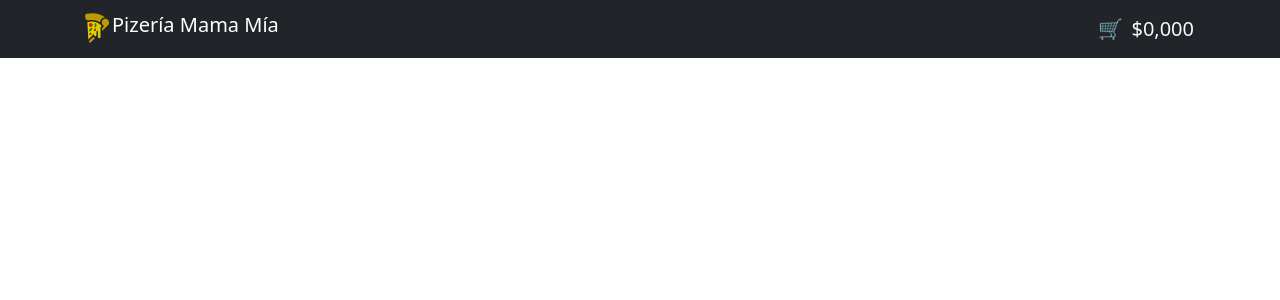
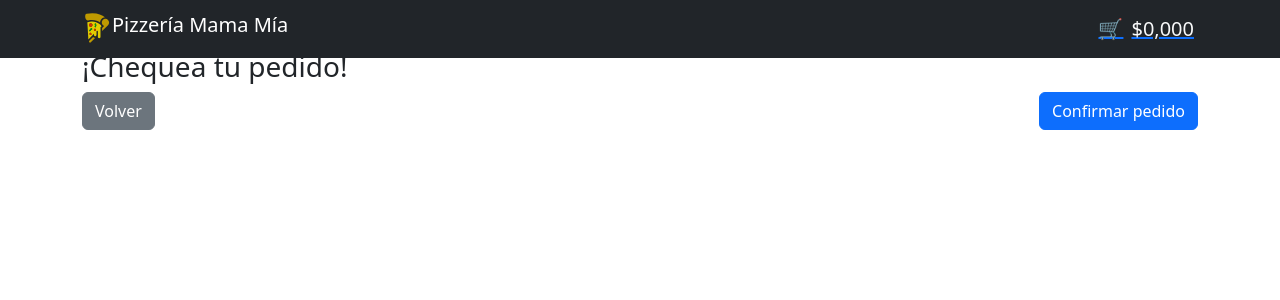
Before and after one commit to cpileon/shop_pizeria, a React (Vite) app: page /carrito in a window 1280 px wide. Shown: the top 300 px of the page. Built offline with nearby package versions, Linux system fonts and the light colour scheme.

Commit message:
Checkout page added

```diff
--- a/src/App.jsx
+++ b/src/App.jsx
@@ -12,7 +12,8 @@ import Navegacion from './assets/components/Navegacion'
 
 //Views
 import Home from './assets/views/Home';
-import Detail from "./assets/views/Detail";
+import Pizza from "./assets/views/Pizza";
+import Carrito from "./assets/views/Carrito";
 
 function App() {
   //Crear nueva propiedad en los datos de las pizzas y
@@ -40,7 +41,8 @@ function App() {
         <div style={{marginTop: 50}}>
           <Routes>
             <Route path ="/" element={<Home/>}/>
-            <Route path ="/detail/:name" element={<Detail/>}/>
+            <Route path ="/pizza/:name" element={<Pizza/>}/>
+            <Route path="/carrito" element={<Carrito/>}/>
           </Routes>
         </div>
       </BrowserRouter>
--- a/src/assets/components/Navegacion.jsx
+++ b/src/assets/components/Navegacion.jsx
@@ -1,5 +1,7 @@
 import Navbar from 'react-bootstrap/Navbar';
 import Container from 'react-bootstrap/Container';
+import { Link } from "react-router-dom";
+
 
 
 const Navegacion = () => {
@@ -15,12 +17,14 @@ const Navegacion = () => {
                         className="d-inline-block align-top"
                         alt=""
                         />
-                        <h5> Pizería Mama Mía </h5>
+                        <h5> Pizzería Mama Mía </h5>
                     </Navbar.Brand>
-                    <div className='d-flex'>
-                        <h5 className='text-light m-1'> 🛒</h5>
-                        <h5 className='text-light m-1'> $0,000</h5>
-                    </div>
+                    <Link to="/carrito">
+                        <div className='d-flex'>
+                            <h5 className='text-light m-1'> 🛒</h5>
+                            <h5 className='text-light m-1'> $0,000</h5>
+                        </div>
+                    </Link>
                 </Container>
             </Navbar>
         </>
--- /dev/null
+++ b/src/assets/views/Carrito.jsx
@@ -0,0 +1,30 @@
+import { useContext } from "react";
+import { Link } from "react-router-dom";
+import MyContext from "../../Mycontext";
+
+import Button from 'react-bootstrap/Button';
+import Container from 'react-bootstrap/Container';
+
+
+const Carrito = () =>{
+    const { datapizza, setDatapizza, pedido, setPedido, generarPedido } = useContext(MyContext)
+    return(
+        <>
+        <Container >
+            <h3 className="mt-3">¡Chequea tu pedido!</h3>
+            {pedido.map((pizza, i)=>(
+                <div key={pizza.id}>
+                    {i+1} Pizza {pizza.name} Cantidad: {pizza.cantidad}
+                    </div>
+            ))}
+            <div className="d-flex justify-content-between">
+                <Link to="/"><Button className="btn btn-secondary">Volver</Button></Link>
+                <Button>Confirmar pedido</Button>
+            </div>
+        </Container>
+
+        </>
+    )
+};
+
+export default Carrito;
--- a/src/assets/views/Home.jsx
+++ b/src/assets/views/Home.jsx
@@ -20,7 +20,7 @@ const Home = () => {
 
     const pizzaPage = (name) => {
         console.log(name);
-        navigate(`/detail/${name}`);
+        navigate(`/pizza/${name}`);
     }
 
 
--- a/src/assets/views/Detail.jsx
+++ b/src/assets/views/Pizza.jsx
@@ -7,7 +7,7 @@ import Container from 'react-bootstrap/Container';
 
 
 
-const Detail = () =>{
+const Pizza = () =>{
     const { name } = useParams();
     const { datapizza, setDatapizza, pedido, setPedido, generarPedido } = useContext(MyContext)
 
@@ -27,8 +27,8 @@ const Detail = () =>{
                         <h4>Precio: ${pizza.price}</h4>
 
                     <div className="d-flex justify-content-between">
-                        <Link to="/"><Button>Volver</Button></Link>
-                        <Button>Añadir al carro</Button>
+                        <Link to="/"><Button className="btn btn-secondary">Volver</Button></Link>
+                        <Button className="btn btn-danger" onClick={()=> generarPedido(pizza.id, pizza.name, pizza.desc, pizza.img, pizza.price)}>Agregar al carro</Button>
                     </div>
                     </div>
                 </div>
@@ -38,4 +38,4 @@ const Detail = () =>{
     )
 };
 
-export default Detail;
+export default Pizza;
```
